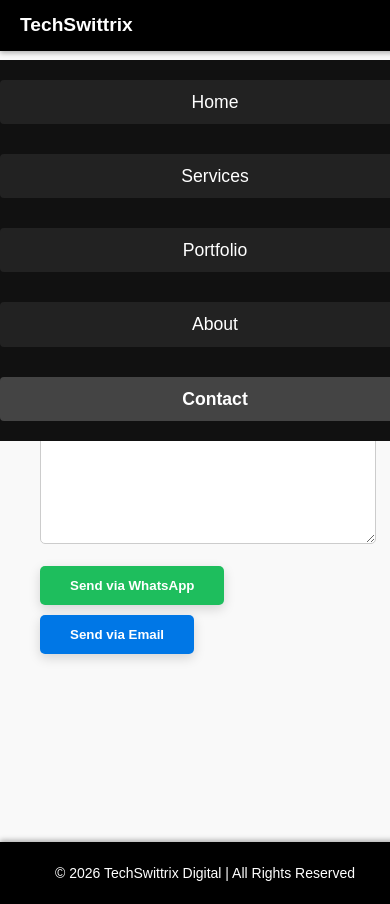
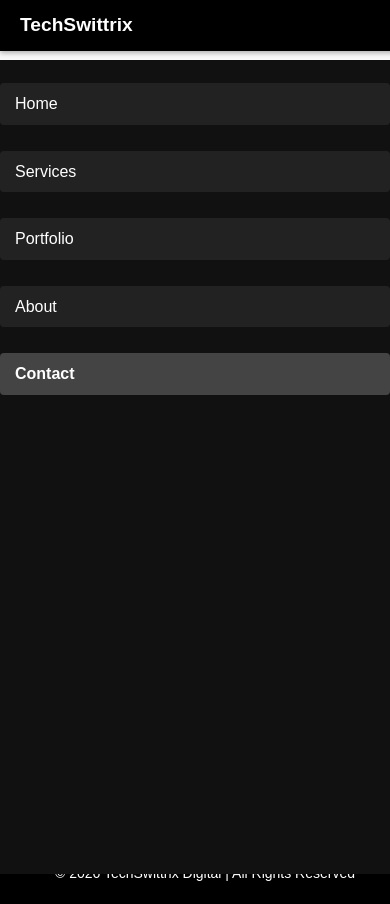
Before and after one commit to CASHFLOWCONNECT001/techswiftrix-website, a React (Create React App) app: page /techswittrix/contact in a window 390 px wide. Built offline with nearby package versions, Linux system fonts and the light colour scheme.

Commit message:
Update navbar and footer for mobile responsiveness

```diff
--- a/src/pages/SmartFix.js
+++ b/src/pages/SmartFix.js
@@ -1,6 +1,4 @@
 import React from "react";
-import Navbar from "../components/Navbar";
-import Footer from "../components/Footer";
 import "../styles/main.css";
 
 const SmartFix = () => {
@@ -51,7 +49,7 @@
         "Sound Calibration",
         "Bluetooth & Wi-Fi Sync",
         "Remote & Sensor Fixes",
-        "Decoder/Box Connections",
+        "Decoder / Box Connections",
         "TV Screen Repairs",
         "Consultation (From Ksh 200)",
       ],
@@ -79,39 +77,35 @@
   const emailAddress = "russelalmeric9@gmail.com";
 
   return (
-    <div className="AppContainer">
-      <Navbar />
-      <div className="AppContent container">
-        <h1 style={{ textAlign: "center", marginBottom: "40px" }}>Welcome to SmartFix</h1>
-        <p style={{ textAlign: "center", marginBottom: "40px", fontSize: "18px" }}>
-          Choose a category to see our services
-        </p>
+    <div className="smartfix-page">
+      {/* SmartFix Header */}
+      <header className="smartfix-header">
+        <h1>SmartFix</h1>
+        <p>Fast & Friendly Tech Support</p>
+      </header>
 
-        <div style={{ display: "flex", flexWrap: "wrap", gap: "20px", justifyContent: "center" }}>
-          {categories.map((category, index) => {
+      <div className="container">
+        {categories.map((category) => {
           const whatsappLink = `https://wa.me/${whatsappNumber}?text=${encodeURIComponent(
             `Hello SmartFix, I am interested in: ${category.title}`
           )}`;
+
           const emailLink = `mailto:${emailAddress}?subject=${encodeURIComponent(
             `SmartFix Service Request: ${category.title}`
-            )}&body=${encodeURIComponent(
-              `Hello SmartFix,\n\nI am interested in your service: ${category.title}.\n\nPlease contact me.\n\nThank you.`
           )}`;
 
           return (
-              <div
-                key={category.title}
-                className={`service-card ${category.colorClass}`}
-                style={{ minWidth: "280px", maxWidth: "320px", flex: "1 1 280px" }}
-              >
+            <div key={category.title} className={`service-card ${category.colorClass}`}>
               <h2>{category.title}</h2>
-                <p style={{ marginBottom: "10px", fontSize: "0.95rem" }}>{category.description}</p>
+              <p>{category.description}</p>
+
               <ul>
                 {category.items.map((item) => (
                   <li key={item}>{item}</li>
                 ))}
               </ul>
-                <div className="cta-button-container" style={{ marginTop: "15px" }}>
+
+              <div className="cta-button-container">
                 <a href={whatsappLink} target="_blank" rel="noopener noreferrer">
                   <button className="cta-button whatsapp">Request via WhatsApp</button>
                 </a>
@@ -122,30 +116,19 @@
             </div>
           );
         })}
-        </div>
 
-        {/* Chat / Contact Section */}
-        <div style={{ marginTop: "50px", textAlign: "center" }}>
+        {/* Chat Section */}
+        <div className="smartfix-chat">
           <h2>💬 Chat With SmartFix Admin</h2>
-          <textarea
-            placeholder="Type your message..."
-            style={{ width: "100%", maxWidth: "600px", height: "120px", margin: "10px 0", padding: "10px" }}
-          ></textarea>
-          <br />
-          <button className="cta-button" style={{ marginBottom: "20px" }}>Send</button>
-          <p>
-            You can share screenshots and videos during consultation.
-          </p>
-          <p>
-            📞 +254 796675724 | +254 729414369
-          </p>
-          <p>
-            📧 {emailAddress}
-          </p>
+          <textarea placeholder="Type your message..." />
+          <button className="cta-button">Send</button>
+
+          <p>You can share screenshots and videos during consultation.</p>
+          <p>📞 +254 796675724 | +254 729414369</p>
+          <p>📧 {emailAddress}</p>
           <p>© 2025 SmartFix — Fast Turnaround | Smart Tech Solutions</p>
         </div>
       </div>
-      <Footer />
     </div>
   );
 };
--- a/src/styles/main.css
+++ b/src/styles/main.css
@@ -3,7 +3,7 @@
   height: 100%;
   margin: 0;
   padding: 0;
-  font-family: 'Arial', sans-serif;
+  font-family: Arial, sans-serif;
   background: #f9f9f9;
   color: #111;
   line-height: 1.6;
@@ -11,10 +11,10 @@
 }
 
 body {
-  padding-top: 60px; /* space for fixed navbar */
+  padding-top: 60px;
 }
 
-/* ---------------- Layout Container ---------------- */
+/* ---------------- Layout ---------------- */
 .AppContainer {
   display: flex;
   flex-direction: column;
@@ -37,8 +37,8 @@
 }
 
 h1, h2, h3 {
+  margin-bottom: 20px;
   color: #111;
-  margin-bottom: 20px;
 }
 
 /* ---------------- Navbar ---------------- */
@@ -47,128 +47,130 @@
   top: 0;
   left: 0;
   width: 100%;
-  z-index: 1000;
-  background-color: #111;
+  background: #111;
+  z-index: 2000;
   box-shadow: 0 2px 5px rgba(0,0,0,0.3);
+  transition: transform 0.3s ease;
+}
+
+.nav-hidden {
+  transform: translateY(-100%);
 }
 
 .nav-links {
   display: flex;
   gap: 10px;
-  flex-wrap: wrap;
 }
 
 .nav-links a {
   color: #fff;
+  text-decoration: none;
   font-weight: bold;
-  text-decoration: none;
   padding: 8px 15px;
-  background-color: #222;
+  background: #222;
   border-radius: 4px;
-  transition: all 0.3s;
 }
 
 .nav-links a:hover,
 .nav-links a.active-link {
-  background-color: #444;
+  background: #444;
+}
+
+.hamburger {
+  display: none;
+  font-size: 1.8rem;
+  color: #fff;
+  cursor: pointer;
 }
 
 /* ---------------- Footer ---------------- */
 footer {
-  background-color: #111;
+  background: #111;
   color: #fff;
   text-align: center;
   padding: 25px 10px;
   font-size: 14px;
-  box-shadow: 0 -2px 5px rgba(0,0,0,0.3);
+  margin-top: auto;
   width: 100%;
-  margin-top: auto;
 }
 
 /* ---------------- Buttons ---------------- */
 .cta-button {
-  padding: 12px 30px;
-  margin: 5px 0;
+  padding: 12px 28px;
   border-radius: 5px;
   border: none;
   font-weight: bold;
   cursor: pointer;
-  transition: all 0.3s;
   color: #fff;
-  position: relative;
-  overflow: hidden;
-  box-shadow: 0 4px 12px rgba(0,0,0,0.15);
+  transition: transform 0.25s;
 }
 
 .cta-button:hover {
-  transform: scale(1.05);
+  transform: scale(1.04);
 }
 
-.cta-button::after {
-  content: "";
-  position: absolute;
-  width: 100%;
-  height: 100%;
-  top: 0;
-  left: 0;
-  background: rgba(255,255,255,0.1);
-  opacity: 0;
-  transition: opacity 0.3s;
+.cta-button.whatsapp { background: #1ebe5d; }
+.cta-button.email { background: #0077e6; }
+
+/* ---------------- Cards ---------------- */
+.card,
+.service-card,
+.portfolio-card {
+  border-radius: 10px;
+  padding: 20px;
+  margin-bottom: 20px;
+  color: #fff;
+  box-shadow: 0 5px 15px rgba(0,0,0,0.08);
+  transition: transform 0.25s ease, box-shadow 0.25s ease;
 }
 
-.cta-button:hover::after {
-  opacity: 1;
+.card:hover,
+.service-card:hover,
+.portfolio-card:hover {
+  transform: translateY(-4px);
+  box-shadow: 0 12px 22px rgba(0,0,0,0.18);
 }
 
-.cta-button.whatsapp { background-color: #1ebe5d; }
-.cta-button.whatsapp:hover { background-color: #14b34f; }
+/* Card Colors */
+.red { background: #ff6f61; }
+.blue { background: #3498db; }
+.yellow { background: #f1c40f; color: #111; }
+.green { background: #2ecc71; }
+.purple { background: #9b59b6; }
+.orange { background: #e67e22; }
+.cyan { background: #1abc9c; }
 
-.cta-button.email { background-color: #0077e6; }
-.cta-button.email:hover { background-color: #005bb5; }
-
-/* ---------------- Cards ---------------- */
-.card, .service-card, .portfolio-card {
-  border-radius: 10px;
-  padding: 20px;
-  color: #fff;
-  box-shadow: 0 5px 15px rgba(0,0,0,0.05);
-  transition: transform 0.3s, box-shadow 0.3s, filter 0.3s;
-  margin-bottom: 20px;
+/* ---------------- Landing Cards ---------------- */
+.landing-card {
+  opacity: 0;
+  transform: translateY(20px);
+  animation: fadeInUp 0.6s forwards;
 }
 
-/* Predefined card colors */
-.card.red, .service-card.red, .portfolio-card.red { background-color: #FF6F61; }
-.card.blue, .service-card.blue, .portfolio-card.blue { background-color: #3498DB; }
-.card.yellow, .service-card.yellow, .portfolio-card.yellow { background-color: #F1C40F; color: #111; }
-.card.green, .service-card.green, .portfolio-card.green { background-color: #2ECC71; }
-.card.purple, .service-card.purple, .portfolio-card.purple { background-color: #9B59B6; }
-.card.orange, .service-card.orange, .portfolio-card.orange { background-color: #E67E22; }
-.card.cyan, .service-card.cyan, .portfolio-card.cyan { background-color: #1ABC9C; }
+.landing-card:nth-child(1){animation-delay:.2s}
+.landing-card:nth-child(2){animation-delay:.4s}
+.landing-card:nth-child(3){animation-delay:.6s}
+.landing-card:nth-child(4){animation-delay:.8s}
 
-/* Hover effect (no overlay) */
-.card:hover, .service-card:hover, .portfolio-card:hover {
-  transform: translateY(-5px);
-  box-shadow: 0 15px 25px rgba(0,0,0,0.2);
-  filter: brightness(1.05);
+@keyframes fadeInUp {
+  to {
+    opacity: 1;
+    transform: translateY(0);
+  }
 }
 
-/* Removed overlay animation for readability */
-/* .service-card::before removed */
-
-/* Portfolio Card Hover */
-.portfolio-card {
-  position: relative;
-  overflow: hidden;
-  cursor: pointer;
+/* ---------------- Media ---------------- */
+.media-container {
+  display: flex;
+  flex-wrap: wrap;
+  gap: 20px;
 }
 
-.portfolio-card img {
-  transition: transform 0.4s ease;
-  border-radius: 5px;
-}
-
-.portfolio-card:hover img {
-  transform: scale(1.1) rotate(1deg);
+.media-container img,
+.media-container video {
+  width: 100%;
+  max-width: 500px;
+  border-radius: 10px;
 }
 
 /* ---------------- Forms ---------------- */
@@ -179,70 +181,26 @@
   border-radius: 5px;
   border: 1px solid #ccc;
   font-size: 16px;
-  resize: vertical;
 }
 
-input:focus, textarea:focus {
-  outline: none;
-  border-color: #ff6600;
-}
-
-/* ---------------- LandingCard Animations ---------------- */
-.landing-card {
-  opacity: 0;
-  transform: translateY(20px);
-  animation: fadeInUp 0.6s forwards;
-}
-
-.landing-card:nth-child(1) { animation-delay: 0.2s; }
-.landing-card:nth-child(2) { animation-delay: 0.4s; }
-.landing-card:nth-child(3) { animation-delay: 0.6s; }
-.landing-card:nth-child(4) { animation-delay: 0.8s; }
-
-@keyframes fadeInUp {
-  0% { opacity: 0; transform: translateY(20px); }
-  100% { opacity: 1; transform: translateY(0); }
-}
-
-/* ---------------- Media / Videos ---------------- */
-.media-container {
-  width: 100%;
-  max-width: 1200px;
-  margin: 20px auto;
-  display: flex;
-  flex-wrap: wrap;
-  gap: 20px;
-}
-
-.media-container img,
-.media-container video {
-  width: 100%;
-  max-width: 500px;
-  border-radius: 10px;
-  object-fit: cover;
-  box-shadow: 0 5px 15px rgba(0,0,0,0.1);
-  transition: transform 0.3s;
-}
-
-.media-container img:hover,
-.media-container video:hover {
-  transform: scale(1.05);
-}
-
-/* ---------------- Responsive ---------------- */
+/* ---------------- Mobile Fixes ---------------- */
 @media (max-width: 768px) {
-  .hamburger { display: block; }
+  .hamburger {
+    display: block;
+  }
 
   .nav-links {
-    display: none;
-    flex-direction: column;
-    width: 100%;
-    background-color: #111;
-    position: absolute;
+    position: fixed;
     top: 60px;
     left: 0;
-    padding: 10px 0;
-    text-align: center;
+    width: 100%;
+    height: calc(100vh - 60px);
+    background: #111;
+    flex-direction: column;
+    padding: 15px 0;
+    overflow-y: auto;
+    display: none;
+    z-index: 3000;
   }
 
   nav.active .nav-links {
@@ -250,18 +208,19 @@
   }
 
   .nav-links a {
-    display: block;
-    margin: 10px 0;
-    font-size: 1.1rem;
-    padding: 8px 0;
+    margin: 8px 0;
+    padding: 12px 0;
+    font-size: 1rem;
   }
 
-  .card, .service-card, .portfolio-card {
+  .card,
+  .service-card,
+  .portfolio-card {
     width: 100%;
   }
 }
 
 @media (max-width: 480px) {
-  h1 { font-size: 1.5rem; }
-  h2 { font-size: 1.2rem; }
+  h1 { font-size: 1.4rem; }
+  h2 { font-size: 1.15rem; }
 }
```
Lines whose indentation alone changed are shown as unchanged.
